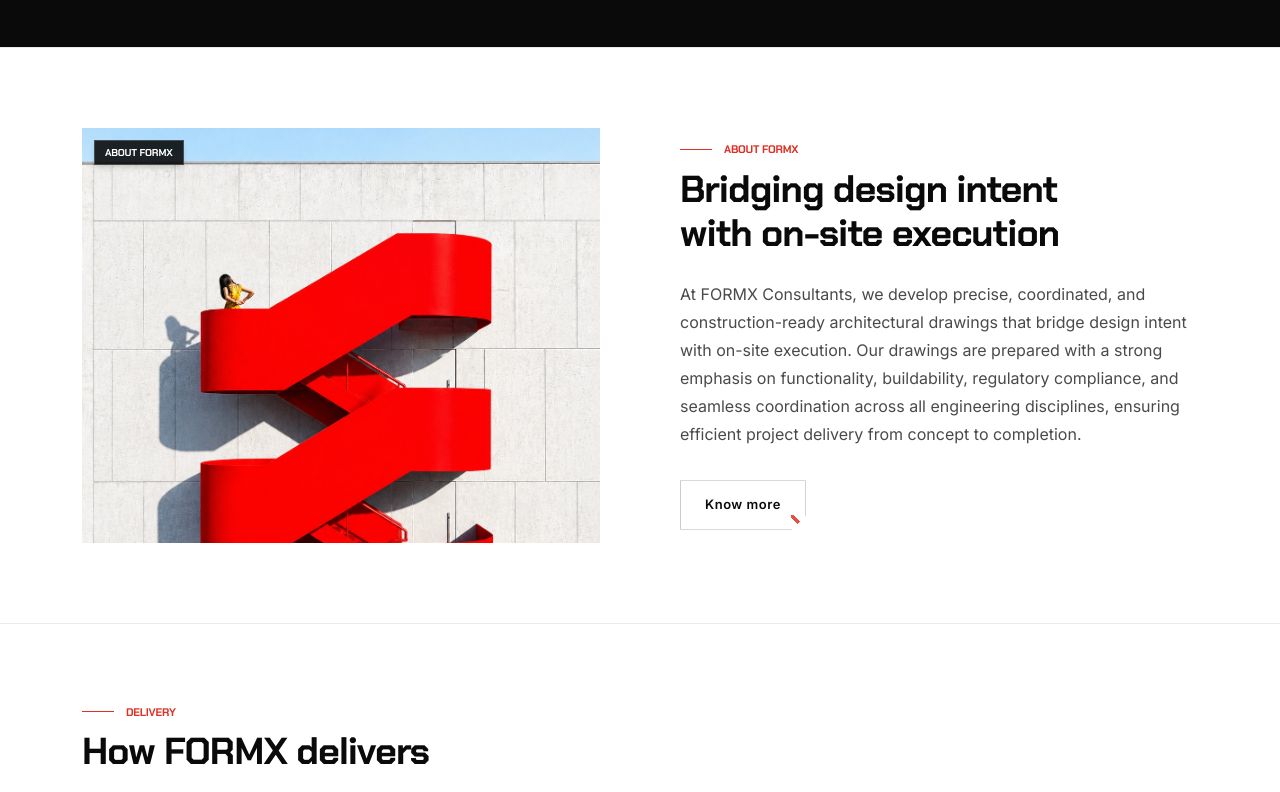
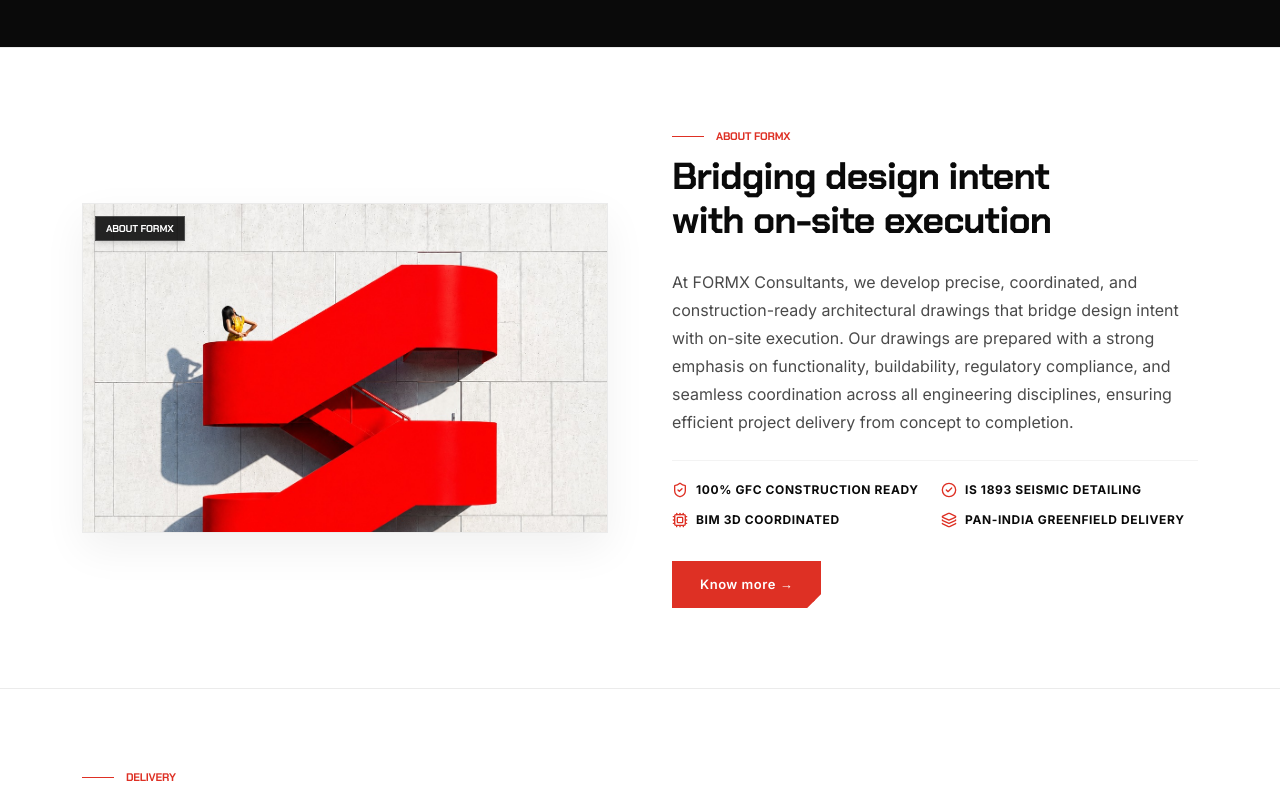
Before and after one commit to Poojan2107/FormX, a Next.js app: page / in a window 1280 px wide. Shown: the part 1085-1877 px from the top of the page. Built offline with nearby package versions, Linux system fonts and the light colour scheme.

Commit message:
feat: upgrade About and WhyFormx sections with clean icon badges and capability cards

```diff
--- a/src/components/home/About.tsx
+++ b/src/components/home/About.tsx
@@ -4,13 +4,15 @@
 import { Button } from "@/components/ui/Button";
 import { Reveal } from "@/components/ui/Reveal";
 import { AssetImage } from "@/components/ui/AssetImage";
+import { ShieldCheck, Cpu, Layers, CheckCircle2 } from "lucide-react";
 
 export function About() {
   return (
     <section id="about" className="scroll-mt-32 bg-white section-y">
       <Container>
-        <div className="grid items-center gap-12 lg:grid-cols-2 lg:gap-20">
+        <div className="grid items-center gap-12 lg:grid-cols-2 lg:gap-16">
           <Reveal className="order-2 lg:order-1">
+            <div className="overflow-hidden border border-line bg-gray-100 shadow-[0_16px_40px_rgba(0,0,0,0.06)]">
               <AssetImage
                 alt="FormX industrial design practice"
                 slot="about/home-about.jpg"
@@ -19,8 +21,10 @@
                 label="About FormX"
                 caption="Coordination that holds from concept to site"
                 aspect="landscape"
-              className="lg:aspect-[5/4]"
+                fit="cover"
+                className="w-full h-full object-cover"
               />
+            </div>
           </Reveal>
 
           <Reveal delay={0.08} className="order-1 lg:order-2">
@@ -30,8 +34,29 @@
                 <p key={p.slice(0, 36)}>{p}</p>
               ))}
             </div>
-            <Button href={about.cta.href} variant="outline" className="mt-8">
-              {about.cta.label}
+
+            {/* Capability Badges Grid */}
+            <div className="mt-6 grid grid-cols-2 gap-3 border-t border-line/60 pt-5">
+              <div className="flex items-center gap-2 text-[12px] font-bold uppercase tracking-wider text-ink">
+                <ShieldCheck className="size-4 text-x-red shrink-0" />
+                100% GFC Construction Ready
+              </div>
+              <div className="flex items-center gap-2 text-[12px] font-bold uppercase tracking-wider text-ink">
+                <CheckCircle2 className="size-4 text-x-red shrink-0" />
+                IS 1893 Seismic Detailing
+              </div>
+              <div className="flex items-center gap-2 text-[12px] font-bold uppercase tracking-wider text-ink">
+                <Cpu className="size-4 text-x-red shrink-0" />
+                BIM 3D Coordinated
+              </div>
+              <div className="flex items-center gap-2 text-[12px] font-bold uppercase tracking-wider text-ink">
+                <Layers className="size-4 text-x-red shrink-0" />
+                Pan-India Greenfield Delivery
+              </div>
+            </div>
+
+            <Button href={about.cta.href} variant="primary" className="mt-8 px-7 py-3.5">
+              {about.cta.label} →
             </Button>
           </Reveal>
         </div>
--- a/src/components/home/WhyFormx.tsx
+++ b/src/components/home/WhyFormx.tsx
@@ -2,49 +2,68 @@
 import { Container } from "@/components/ui/Container";
 import { SectionHeading } from "@/components/ui/SectionHeading";
 import { Reveal } from "@/components/ui/Reveal";
-import { cn } from "@/lib/cn";
+import { ShieldCheck, Cpu, Layers, Ruler, Zap, CheckCircle2 } from "lucide-react";
+
+const icons = [ShieldCheck, Cpu, Layers, Ruler, Zap, CheckCircle2];
 
 export function WhyFormx() {
   return (
-    <section id="why" className="scroll-mt-32 bg-[#fafafa] section-y">
+    <section id="why" className="scroll-mt-32 bg-[#fafafa] section-y border-t border-line">
       <Container>
         <Reveal>
           <SectionHeading
             eyebrow="Why FormX"
-            title="What sets the practice apart"
+            title="What sets our practice apart"
             description="Construction readiness, multidisciplinary coordination, and execution support — delivered as one accountable window."
           />
         </Reveal>
 
-        <div className="mt-10 grid gap-4 sm:grid-cols-2 lg:grid-cols-3">
-          {whyPoints.map((point, i) => (
-            <Reveal key={point.num} delay={0.04 * (i % 3)}>
-              <div className="formx-cut-x formx-edge formx-edge-x group h-full border border-line bg-white p-5 transition-all duration-300 hover:border-x-red/30 hover:shadow-[0_8px_24px_rgba(222,48,36,0.05)] md:p-6">
-                <p className={cn(
-                  "font-display text-[11px] font-bold tracking-[0.16em] text-x-red"
-                )}>
+        {/* Clean Icon-Rich Advantage Cards */}
+        <div className="mt-10 grid gap-6 sm:grid-cols-2 lg:grid-cols-3">
+          {whyPoints.map((point, i) => {
+            const Icon = icons[i % icons.length];
+            return (
+              <Reveal key={point.num} delay={0.04 * (i % 3)} className="h-full">
+                <div className="group flex h-full flex-col justify-between border border-line bg-white p-6 transition-all duration-300 hover:border-x-red/40 hover:shadow-[0_12px_28px_rgba(222,48,36,0.08)] md:p-7">
+                  <div>
+                    <div className="flex items-center justify-between mb-4">
+                      <div className="flex size-10 items-center justify-center rounded-sm bg-x-red/10 text-x-red">
+                        <Icon className="size-5" />
+                      </div>
+                      <span className="font-display text-[11px] font-bold text-ink/30">
                         {point.num}
-                </p>
-                <h3 className="mt-3 font-display text-base font-bold leading-snug tracking-tight text-ink md:text-lg">
+                      </span>
+                    </div>
+
+                    <h3 className="font-display text-base font-bold leading-snug tracking-tight text-ink group-hover:text-x-red transition-colors md:text-lg">
                       {point.title}
                     </h3>
-                <p className="mt-2.5 text-[13px] leading-[1.75] text-ink-muted">
+                    <p className="mt-3 text-[13px] leading-[1.75] text-ink-muted">
                       {point.body}
                     </p>
-                <span className="mt-5 block h-0.5 w-0 bg-x-red transition-all duration-300 group-hover:w-8" />
+                  </div>
+
+                  <div className="mt-6 border-t border-line/60 pt-4 flex items-center justify-between">
+                    <span className="font-display text-[10px] font-bold uppercase tracking-[0.16em] text-x-red">
+                      FormX Standard
+                    </span>
+                    <span className="h-0.5 w-6 bg-x-red transition-all duration-300 group-hover:w-10" />
+                  </div>
                 </div>
               </Reveal>
-          ))}
+            );
+          })}
         </div>
 
-        <Reveal className="formx-cut-x formx-edge formx-edge-x mt-5 border border-line bg-[#1a1a1a] p-6 text-white md:p-8">
+        {/* Execution Method Banner */}
+        <Reveal className="mt-8 border border-line bg-[#161616] p-6 text-white md:p-8 lg:p-10">
           <div className="grid gap-6 lg:grid-cols-[0.85fr_1.15fr] lg:items-center lg:gap-12">
             <SectionHeading
               eyebrow={method.eyebrow}
               title={method.title}
-              className="[&_*]:text-white [&_.text-ink-muted]:text-white/50"
+              className="[&_*]:text-white [&_.text-ink-muted]:text-white/60"
             />
-            <p className="text-[14px] leading-[1.8] text-white/55 md:text-[15px]">
+            <p className="text-[14px] leading-[1.8] text-white/70 md:text-[15px]">
               {method.body}
             </p>
           </div>
```
Lines whose indentation alone changed are shown as unchanged.
